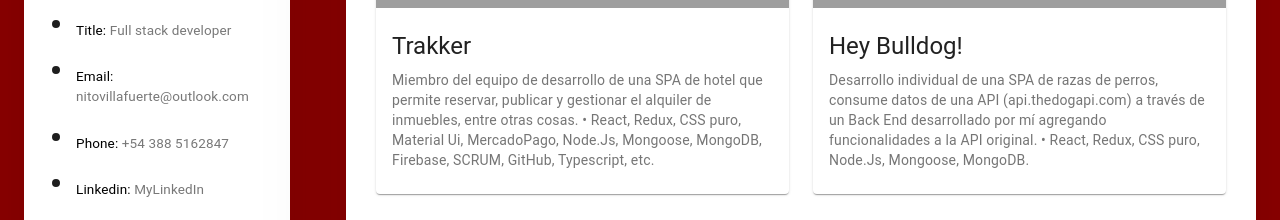
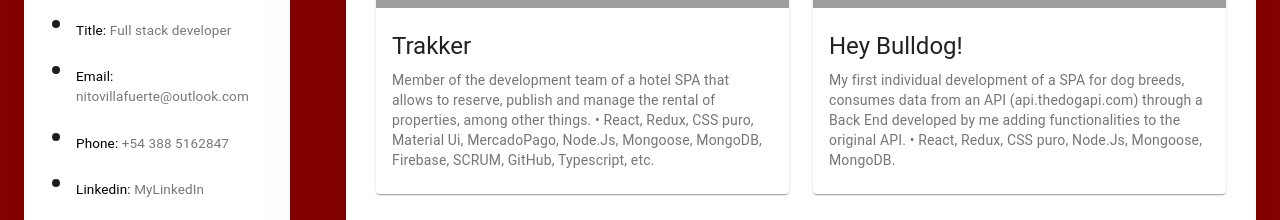
Before and after one commit to nitovill/Portfolio, a React (Create React App) app: page /portfolio in a window 1280 px wide. Shown: the part 495-715 px from the top of the page. Built offline with nearby package versions, Linux system fonts and the light colour scheme; grey boxes are pictures that could not be loaded.

Commit message:
translated to english

```diff
--- a/src/components/Footer/Footer.jsx
+++ b/src/components/Footer/Footer.jsx
@@ -17,7 +17,11 @@ const Footer = () => {
           Developed with
           <a
             href="https://github.com/nitovill/portfolio"
-            style={{ color: "brown", paddingLeft: "10px" }}
+            style={{
+              color: "brown",
+              paddingLeft: "10px",
+              textDecoration: "none",
+            }}
           >
             Material UI, React and Firebase
           </a>
--- a/src/components/Profile/Profile.jsx
+++ b/src/components/Profile/Profile.jsx
@@ -57,7 +57,10 @@ const Profile = () => {
           ))}
         </CustomTimeline>
         <div className="button_container">
-          <a href="https://media-exp1.licdn.com/dms/document/C4E1FAQGX5kAzOKuJgw/feedshare-document-pdf-analyzed/0/1628370431749?e=1629068400&v=beta&t=OEYUUpHJhBXpEmt_XJ0krKGcDmOj_aJU8NKuvsDiY3A">
+          <a
+            href="https://media-exp1.licdn.com/dms/document/C4E1FAQGX5kAzOKuJgw/feedshare-document-pdf-analyzed/0/1628370431749?e=1629068400&v=beta&t=OEYUUpHJhBXpEmt_XJ0krKGcDmOj_aJU8NKuvsDiY3A"
+            style={{ textDecoration: "none" }}
+          >
             <CustomBtn text={"Download CV"} icon={<GetAppIcon />}></CustomBtn>
           </a>
         </div>
--- a/src/pages/Portfolio/Portfolio.jsx
+++ b/src/pages/Portfolio/Portfolio.jsx
@@ -28,9 +28,9 @@ const Portfolio = () => {
               Trakker
             </Typography>
             <Typography variant="body2" color="textSecondary" component="p">
-              Miembro del equipo de desarrollo de una SPA de hotel que permite
-              reservar, publicar y gestionar el alquiler de inmuebles, entre
-              otras cosas. • React, Redux, CSS puro, Material Ui, MercadoPago,
+              Member of the development team of a hotel SPA that allows to
+              reserve, publish and manage the rental of properties, among other
+              things. • React, Redux, CSS puro, Material Ui, MercadoPago,
               Node.Js, Mongoose, MongoDB, Firebase, SCRUM, GitHub, Typescript,
               etc.
             </Typography>
@@ -53,10 +53,10 @@ const Portfolio = () => {
               Hey Bulldog!
             </Typography>
             <Typography variant="body2" color="textSecondary" component="p">
-              Desarrollo individual de una SPA de razas de perros, consume datos
-              de una API (api.thedogapi.com) a través de un Back End
-              desarrollado por mí agregando funcionalidades a la API original. •
-              React, Redux, CSS puro, Node.Js, Mongoose, MongoDB.
+              My first individual development of a SPA for dog breeds, consumes
+              data from an API (api.thedogapi.com) through a Back End developed
+              by me adding functionalities to the original API. • React, Redux,
+              CSS puro, Node.Js, Mongoose, MongoDB.
             </Typography>
           </CardContent>
         </Card>
--- a/src/utils/resumeData.js
+++ b/src/utils/resumeData.js
@@ -21,7 +21,7 @@ export default {
     },
   },
   about:
-    "Mi nombre es Mariano, soy Full Stack Developer y profesor de informática. Cuando cursaba el profesorado descubrí la programación y me enamoré, hice el examen de ingreso a la universidad nacional de Jujuy para adentrarme en este mundo y logré aprobar con nota perfecta (100). \n\n Mientras cursaba la carrera Analista Programador Universitario descubrí la programación web y supe que tenía que enfocarme en esto, mi sueño es trabajar de lo que tanto amo. \n\n Soy una persona introvertida, respeto las opiniones de los demás y doy a conocer la mia. Me gusta siempre aprender cosas nuevas.",
+    "My name is Mariano, I am a Full Stack Developer and a computer science teacher. When I was studying the teaching staff I discovered programming and fell in love, I took the entrance exam to the National University of Jujuy to enter this world and I managed to pass with a perfect grade (100).\n\n While I was studying the University Programmer Analyst I discovered web programming and I knew that I had to focus on this, my dream is to work on what I love so much.\n\nI am an introverted person, I respect the opinions of others and I make my own known. I always like to learn new things.",
   experiences: [
     {
       title: "FULL STACK DEVELOPER - Experiencia academica 'Trakker'",
```
